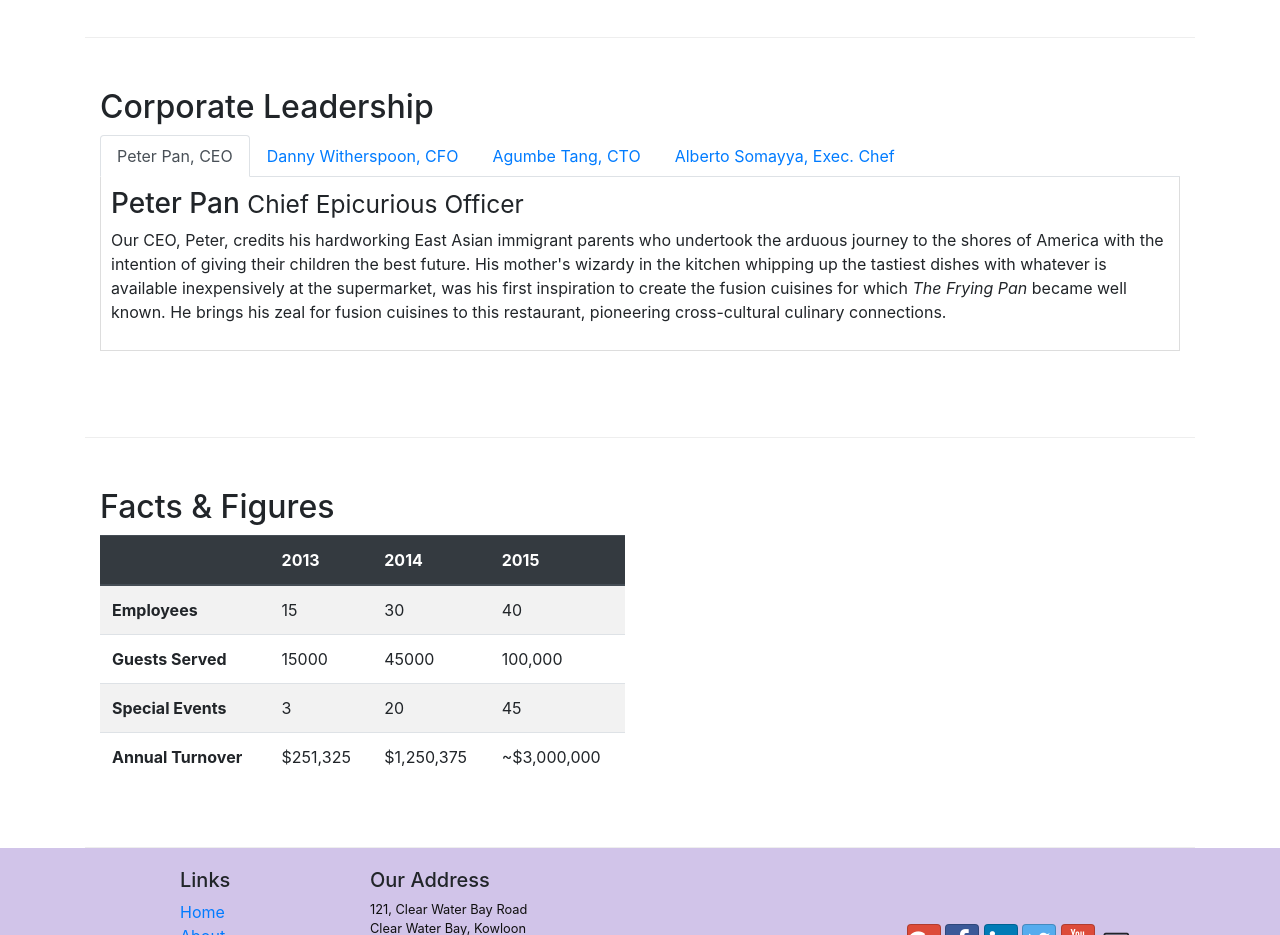
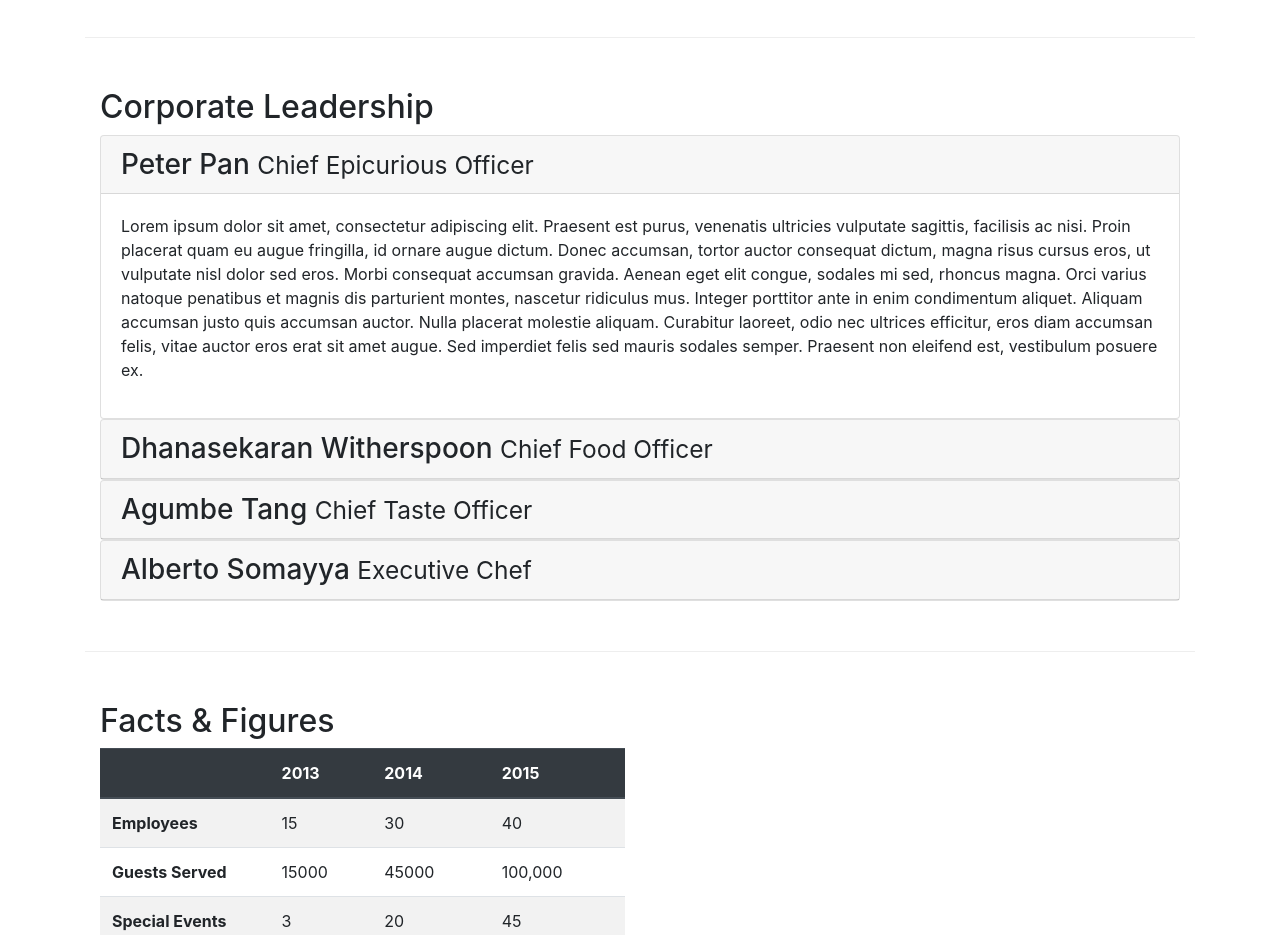
Before and after one commit to joanet501/conFusion, a website: page aboutus.html in a window 1280 px wide. Shown: the part 960-1895 px from the top of the page. Drawn offline with nearby package versions, Linux system fonts and the light colour scheme.

Commit message:
accordeon

```diff
--- a/aboutus.html
+++ b/aboutus.html
@@ -107,44 +107,65 @@
         <div class="row row-content">
             <div class="col-12">
                 <h2>Corporate Leadership</h2>
-                <ul class="nav nav-tabs">
-                    <li class="nav-item">
-                      <a class="nav-link active" href="#peter"
-                        role="tab" data-toggle="tab">Peter Pan, CEO</a>
-                    </li>
-                    <li class="nav-item">
-                      <a class="nav-link" href="#danny" role="tab"
-                        data-toggle="tab">Danny Witherspoon, CFO</a>
-                    </li>
-                    <li class="nav-item">
-                      <a class="nav-link" href="#agumbe"role="tab"
-                        data-toggle="tab">Agumbe Tang, CTO</a>
-                    </li>
-                    <li class="nav-item">
-                      <a class="nav-link" href="#alberto" role="tab"
-                        data-toggle="tab">Alberto Somayya, Exec. Chef</a>
-                    </li>
-                </ul>
-                <div class="tab-content">
-                    <div role="tabpanel" class="tab-pane fade show active" id="peter">
-                    <h3>Peter Pan <small>Chief Epicurious Officer</small></h3>
-                    <p class="d-none d-sm-block">Our CEO, Peter, credits his hardworking East Asian immigrant parents who undertook the arduous journey to the shores of America with the intention of giving their children the best future. His mother's wizardy in the kitchen whipping up the tastiest dishes with whatever is available inexpensively at the supermarket, was his first inspiration to create the fusion cuisines for which <em>The Frying Pan</em> became well known. He brings his zeal for fusion cuisines to this restaurant, pioneering cross-cultural culinary connections.</p>
+                <div id="accordion">
+                    <div class="card">
+                        <div class="card-header" role="tab" id="peterhead">
+                        <h3 class="mb-0">
+                            <a data-toggle="collapse" data-target="#peter">
+                            Peter Pan <small>Chief Epicurious Officer</small>
+                            </a>
+                        </h3>
+                        </div>
+                        <div role="tabpanel" class="collapse show" id="peter" data-parent="#accordion">
+                            <div class="card-body">
+                                <p class="d-none d-sm-block">Lorem ipsum dolor sit amet, consectetur adipiscing elit. Praesent est purus, venenatis ultricies vulputate sagittis, facilisis ac nisi. Proin placerat quam eu augue fringilla, id ornare augue dictum. Donec accumsan, tortor auctor consequat dictum, magna risus cursus eros, ut vulputate nisl dolor sed eros. Morbi consequat accumsan gravida. Aenean eget elit congue, sodales mi sed, rhoncus magna. Orci varius natoque penatibus et magnis dis parturient montes, nascetur ridiculus mus. Integer porttitor ante in enim condimentum aliquet. Aliquam accumsan justo quis accumsan auctor. Nulla placerat molestie aliquam. Curabitur laoreet, odio nec ultrices efficitur, eros diam accumsan felis, vitae auctor eros erat sit amet augue. Sed imperdiet felis sed mauris sodales semper. Praesent non eleifend est, vestibulum posuere ex. </p>
+                            </div>
+                        </div>
                     </div>
-                    <div role="tabpanel" class="tab-pane fade" id="danny">
 
-                    <h3>Dhanasekaran Witherspoon <small>Chief Food Officer</small></h3>
-                    <p class="d-none d-sm-block">Our CFO, Danny, as he is affectionately referred to by his colleagues, comes from a long established family tradition in farming and produce. His experiences growing up on a farm in the Australian outback gave him great appreciation for varieties of food sources. As he puts it in his own words, <em>Everything that runs, wins, and everything that stays, pays!</em></p>
+                    <div class="card">
+                         <div class="card-header" role="tab" id="dannyhead">
+                            <h3 class="mb-0">
+                                <a data-toggle="collapse" data-target="#danny">
+                                Dhanasekaran Witherspoon <small>Chief Food Officer</small>
+                                </a>
+                            </h3>
+                        </div>
+                        <div class="collapse" id="danny" data-parent="#accordion">
+                            <div class="card-body">
+                                <p class="d-none d-sm-block">Lorem ipsum dolor sit amet, consectetur adipiscing elit. Praesent est purus, venenatis ultricies vulputate sagittis, facilisis ac nisi. Proin placerat quam eu augue fringilla, id ornare augue dictum. Donec accumsan, tortor auctor consequat dictum, magna risus cursus eros, ut vulputate nisl dolor sed eros. Morbi consequat accumsan gravida. Aenean eget elit congue, sodales mi sed, rhoncus magna. Orci varius natoque penatibus et magnis dis parturient montes, nascetur ridiculus mus. Integer porttitor ante in enim condimentum aliquet. Aliquam accumsan justo quis accumsan auctor. Nulla placerat molestie aliquam. Curabitur laoreet, odio nec ultrices efficitur, eros diam accumsan felis, vitae auctor eros erat sit amet augue. Sed imperdiet felis sed mauris sodales semper. Praesent non eleifend est, vestibulum posuere ex. </p>
+                            </div>
+                        </div>
                     </div>
-                    <div role="tabpanel" class="tab-pane fade" id="agumbe">
+                    <div class="card">
+                            <div class="card-header" role="tab" id="agumbehead">
+                            <h3 class="mb-0">
+                                <a data-toggle="collapse" data-target="#agumbe">
+                                Agumbe Tang <small>Chief Taste Officer</small>
+                                </a>
+                            </h3>
+                        </div>
+                        <div class="collapse" id="agumbe" data-parent="#accordion">
+                            <div class="card-body">
+                                <p class="d-none d-sm-block">Lorem ipsum dolor sit amet, consectetur adipiscing elit. Praesent est purus, venenatis ultricies vulputate sagittis, facilisis ac nisi. Proin placerat quam eu augue fringilla, id ornare augue dictum. Donec accumsan, tortor auctor consequat dictum, magna risus cursus eros, ut vulputate nisl dolor sed eros. Morbi consequat accumsan gravida. Aenean eget elit congue, sodales mi sed, rhoncus magna. Orci varius natoque penatibus et magnis dis parturient montes, nascetur ridiculus mus. Integer porttitor ante in enim condimentum aliquet. Aliquam accumsan justo quis accumsan auctor. Nulla placerat molestie aliquam. Curabitur laoreet, odio nec ultrices efficitur, eros diam accumsan felis, vitae auctor eros erat sit amet augue. Sed imperdiet felis sed mauris sodales semper. Praesent non eleifend est, vestibulum posuere ex. </p>
+                            </div>
+                        </div>
+                    </div>
+                    <div class="card">
+                            <div class="card-header" role="tab" id="albertohead">
+                            <h3 class="mb-0">
+                                <a data-toggle="collapse" data-target="#alberto">
+                                Alberto Somayya <small>Executive Chef</small>
+                                </a>
+                            </h3>
+                        </div>
+                        <div class="collapse" id="alberto" data-parent="#accordion">
+                            <div class="card-body">
+                                <p class="d-none d-sm-block">Lorem ipsum dolor sit amet, consectetur adipiscing elit. Praesent est purus, venenatis ultricies vulputate sagittis, facilisis ac nisi. Proin placerat quam eu augue fringilla, id ornare augue dictum. Donec accumsan, tortor auctor consequat dictum, magna risus cursus eros, ut vulputate nisl dolor sed eros. Morbi consequat accumsan gravida. Aenean eget elit congue, sodales mi sed, rhoncus magna. Orci varius natoque penatibus et magnis dis parturient montes, nascetur ridiculus mus. Integer porttitor ante in enim condimentum aliquet. Aliquam accumsan justo quis accumsan auctor. Nulla placerat molestie aliquam. Curabitur laoreet, odio nec ultrices efficitur, eros diam accumsan felis, vitae auctor eros erat sit amet augue. Sed imperdiet felis sed mauris sodales semper. Praesent non eleifend est, vestibulum posuere ex. </p>
+                            </div>
+                        </div>
+                    </div>
 
-                    <h3>Agumbe Tang <small>Chief Taste Officer</small></h3>
-                    <p class="d-none d-sm-block">Blessed with the most discerning gustatory sense, Agumbe, our CTO, personally ensures that every dish that we serve meets his exacting tastes. Our chefs dread the tongue lashing that ensues if their dish does not meet his exacting standards. He lives by his motto, <em>You click only if you survive my lick.</em></p>
-                    </div>
-                    <div role="tabpanel" class="tab-pane fade" id="alberto">
-
-                    <h3>Alberto Somayya <small>Executive Chef</small></h3>
-                    <p class="d-none d-sm-block">Award winning three-star Michelin chef with wide International experience having worked closely with whos-who in the culinary world, he specializes in creating mouthwatering Indo-Italian fusion experiences. He says, <em>Put together the cuisines from the two craziest cultures, and you get a winning hit! Amma Mia!</em></p>
-                    </div>
                 </div>
             </div>
         </div>
@@ -237,7 +258,9 @@
            </div>
         </div>
     </footer>
-
+    <script src="node_modules/jquery/dist/jquery.min.js"></script>
+    <script src="node_modules/tether/dist/js/tether.min.js"></script>
+    <script src="node_modules/bootstrap/dist/js/bootstrap.min.js"></script>
 </body>
 
 </html>
```
